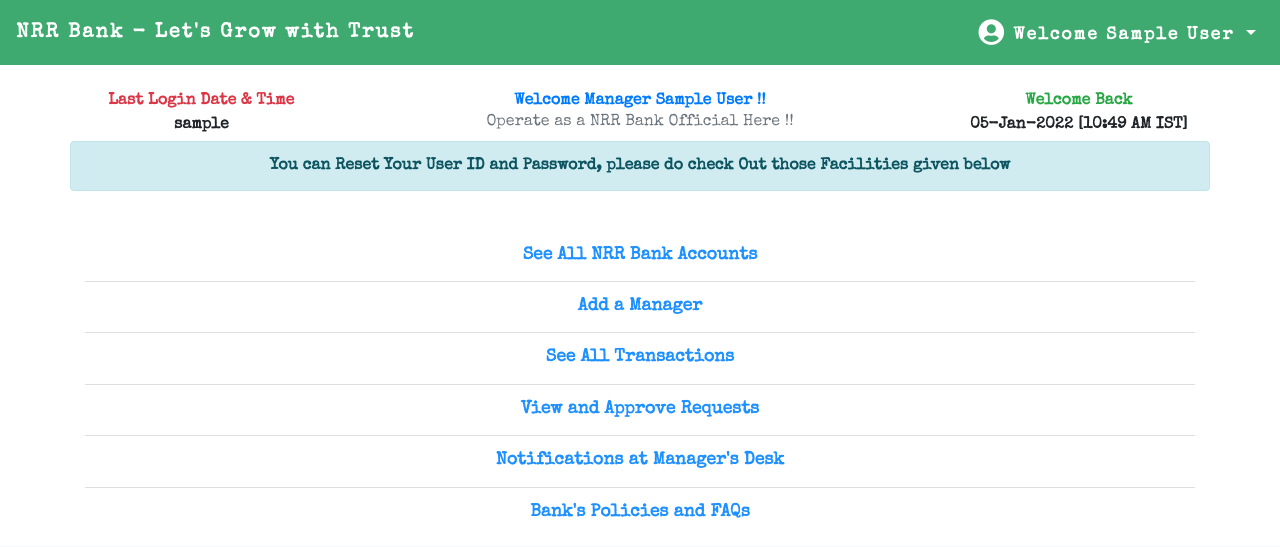
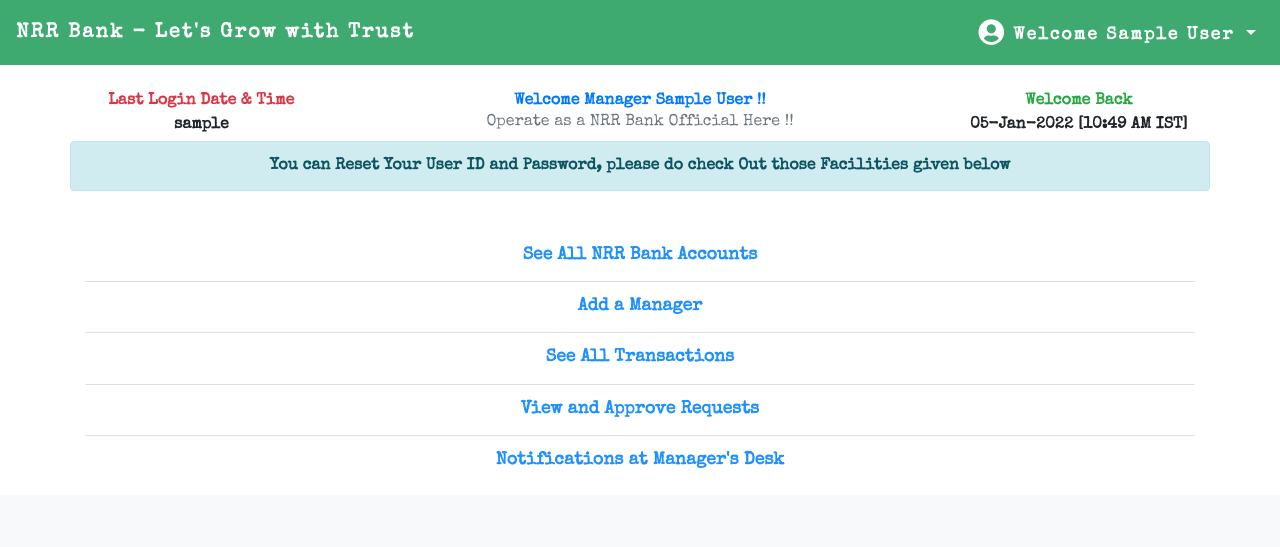
Before and after one commit to Rahul-Roy-21/Bank-Management-SWE-Project, a PHP site: page /manager/managerhome.php in a window 1280 px wide. Shown: the top 547 px of the page. Run offline with PHP 8.4, Linux system fonts and the light colour scheme; the visitor is signed in with stand-in values (Sample User, id 1); data that the repository does not hold is empty; some libraries are stand-ins or nearby versions.

Commit message:
Modified the Manager HomePage, removes Bank FAQs

```diff
--- a/manager/managerhome.php
+++ b/manager/managerhome.php
@@ -263,9 +263,6 @@ if(array_key_exists('approvals',$_SESSION)){
             <li class="list-group-item"><a href="notifications.php">
                 Notifications at Manager's Desk
             </a></li>
-            <li class="list-group-item"><a href="withdraw.php">
-                Bank's Policies and FAQs
-            </a></li>
         </ul>
     </div>
 
```
